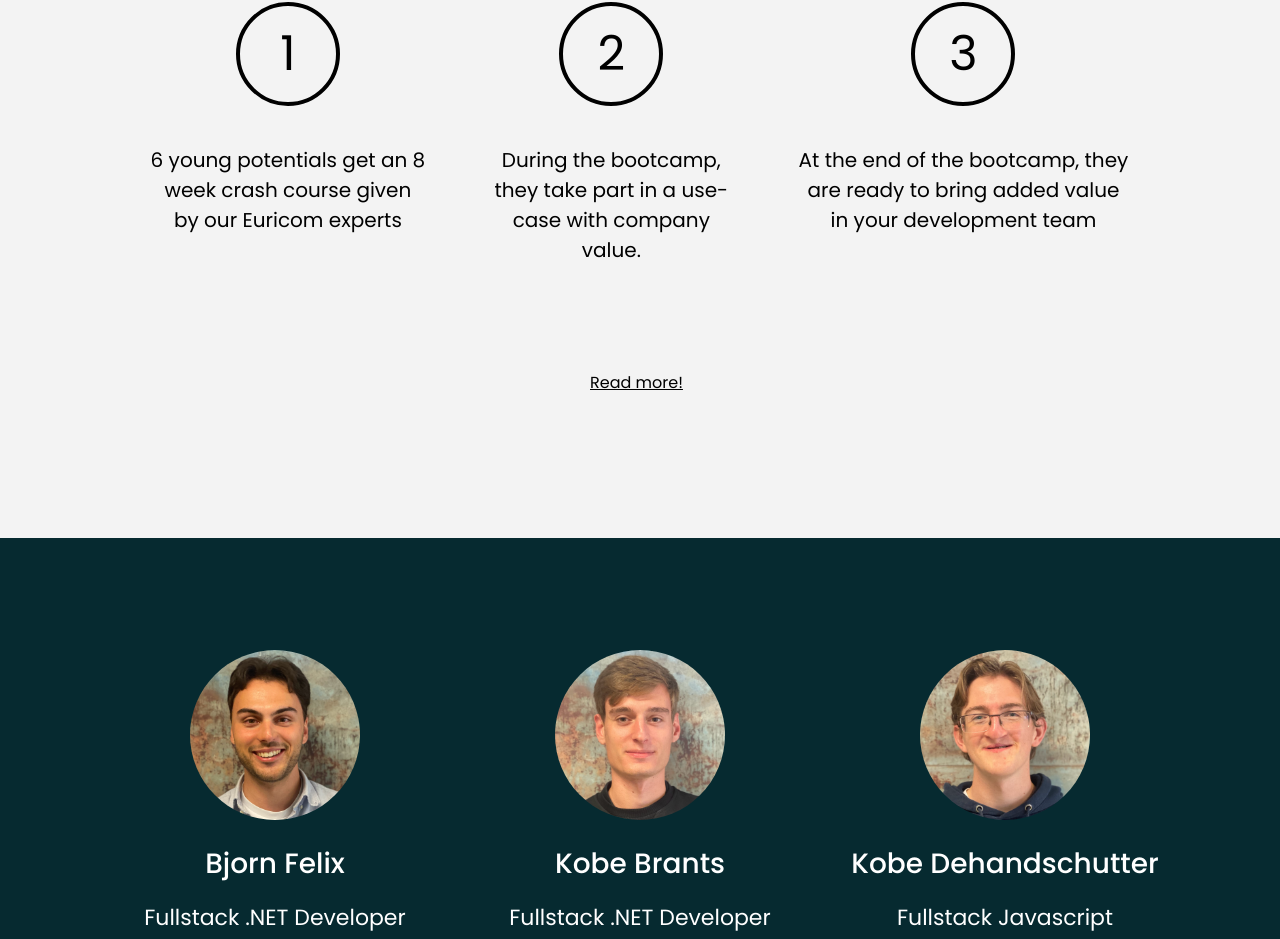
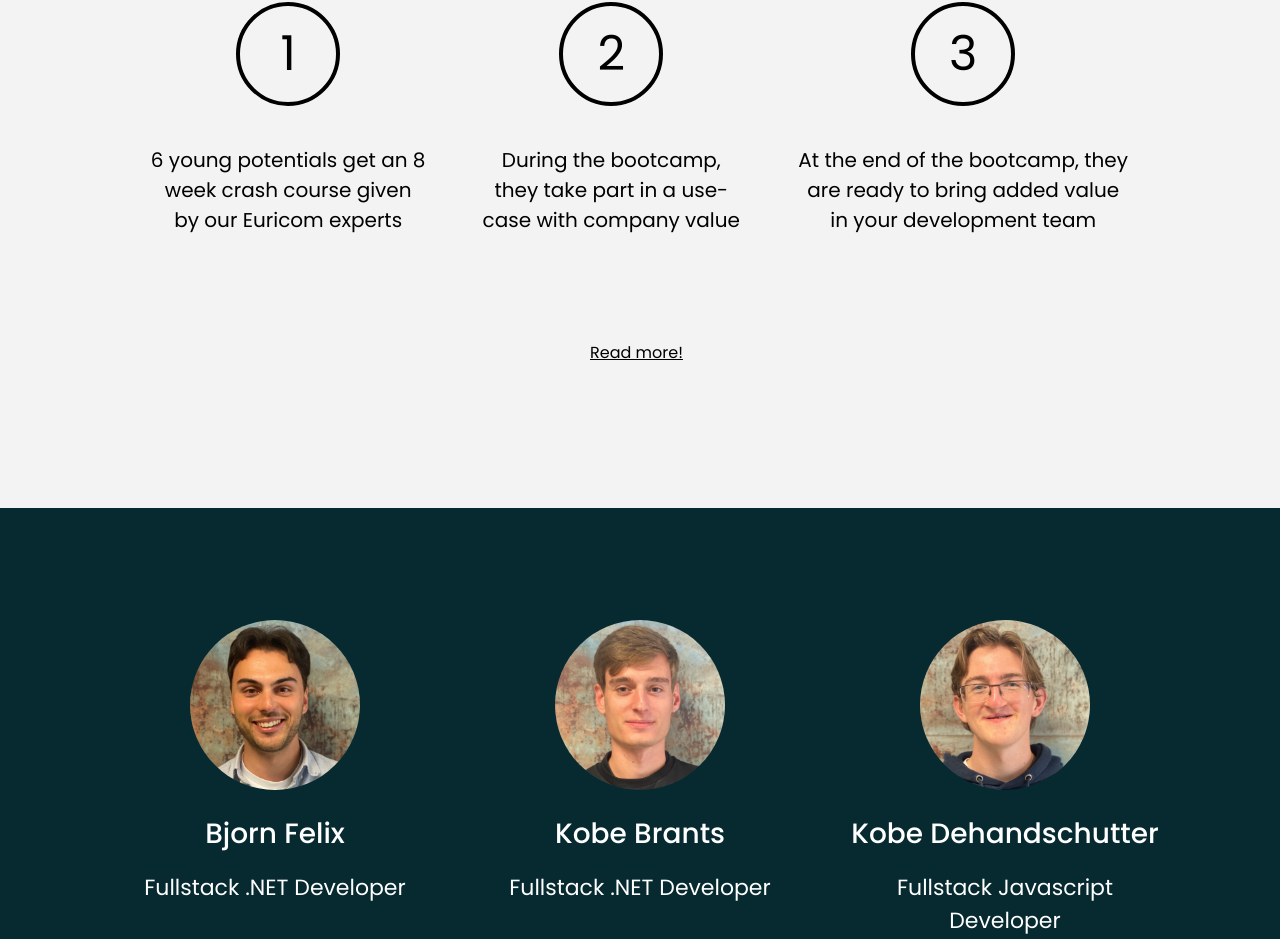
Before and after one commit to Euricom/landing-bootcamp2023, a Next.js app: page / in a window 1280 px wide. Shown: the part 1050-1989 px from the top of the page. Built offline with nearby package versions, Linux system fonts and the light colour scheme; no server answers.

Commit message:
fix(steps): remove dot on point 2

```diff
--- a/src/sections/Steps.tsx
+++ b/src/sections/Steps.tsx
@@ -9,7 +9,7 @@ function StepsSection() {
     },
     {
       count: 2,
-      description: `During the bootcamp, they take part in a use-case with company value.`,
+      description: `During the bootcamp, they take part in a use-case with company value`,
     },
     {
       count: 3,
```
